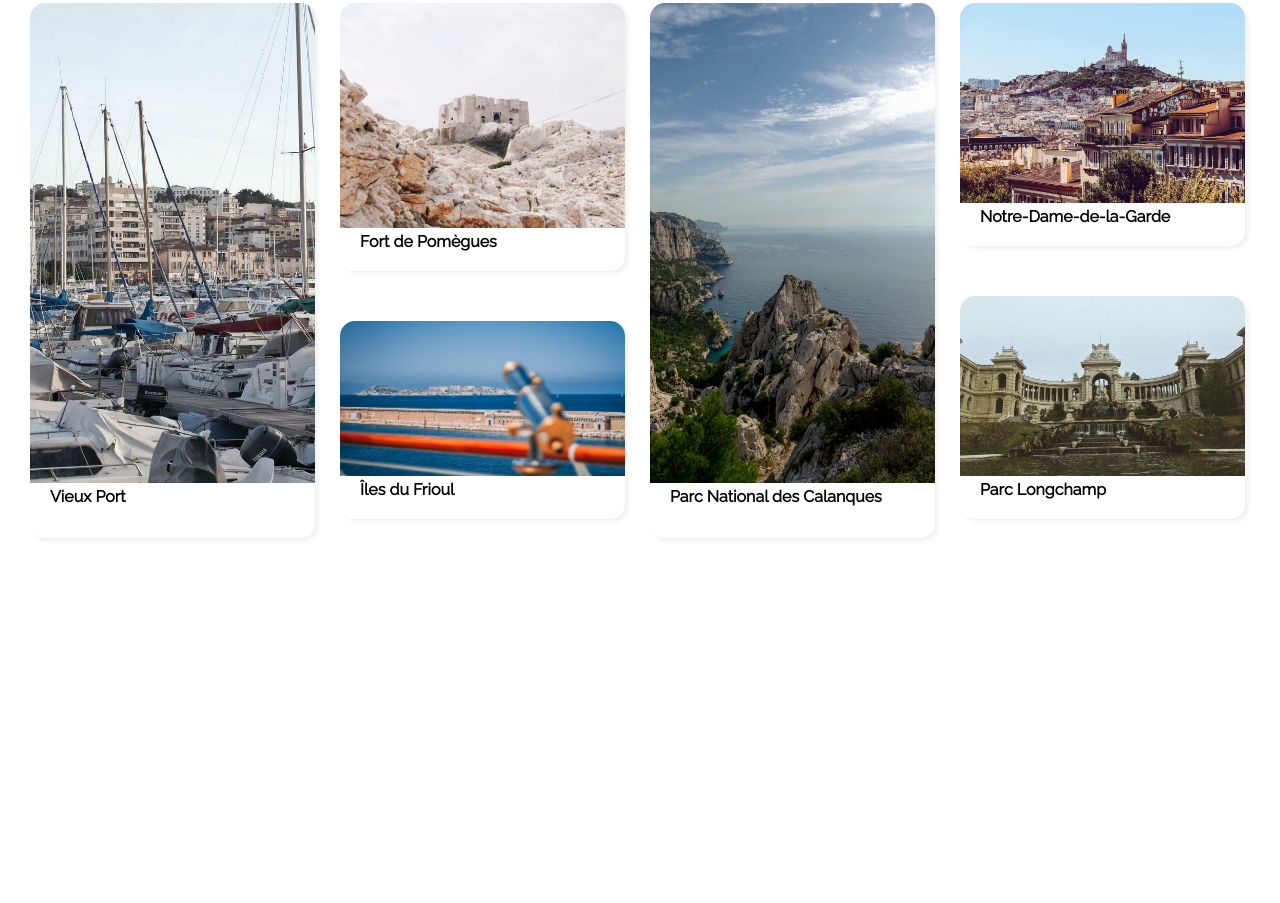
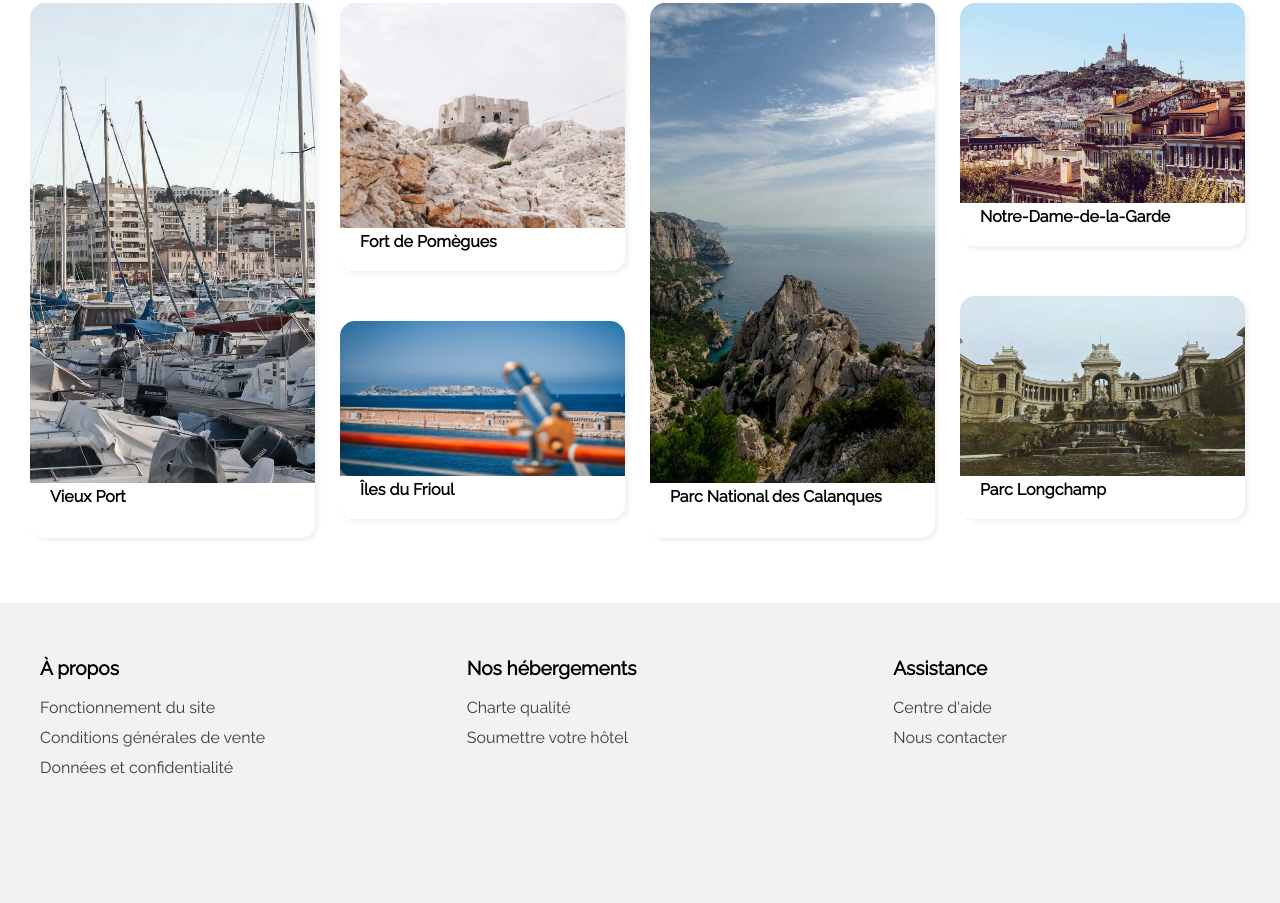
Before and after one commit to Noraj117/Booki, a plain HTML site: page index.html in a window 1280 px wide. Shown: the part 1147-2050 px from the top of the page. Before the commit the page ends 1750 px from the top, so only its background shows below. Drawn offline with Linux system fonts and the light colour scheme; files whose address does not match are found by name.

Commit message:
création du footer

```diff
--- /dev/null
+++ b/CSS/footer.css
@@ -0,0 +1,30 @@
+/* Mise en forme du footer */
+
+.bloc-footer
+{
+    width: 100%;
+    background: #F2F2F2;
+    height: 300px;
+    display: flex;
+    padding-top: 40px;
+    margin-left: 0;
+}
+
+.section-footer
+{
+    flex: 1;
+    margin-left: 40px;
+}
+
+footer h4
+{
+    font-weight: 900;
+    font-size: 119%;
+    line-height: 50px;
+}
+
+footer a
+{
+    color: rgb(59, 59, 59);
+    line-height: 30px;
+}
--- a/CSS/navigation.css
+++ b/CSS/navigation.css
@@ -1,4 +1,4 @@
-/* Mise en forme du Header */
+/* Mise en forme du header */
 
 header img
 {
--- a/index.html
+++ b/index.html
@@ -12,6 +12,7 @@
     <link rel="stylesheet" href="CSS/infos.css">
     <link rel="stylesheet" href="CSS/accommodations.css">
     <link rel="stylesheet" href="CSS/activity.css">
+    <link rel="stylesheet" href="CSS/footer.css">
     <script src="https://kit.fontawesome.com/0b6d538c32.js" crossorigin="anonymous"></script>
     <title>Booki</title>
     <link rel="shortcut icon" href="images/logo/Booki.png">
@@ -291,5 +292,34 @@
             </div>
         </section>
 
+        <!-- Bas de page -->
+
+        <footer>
+            <div class="bloc-footer">
+                <div class="section-footer">
+                    <h4>À propos</h4>
+                    <ul>
+                        <li><a href="#">Fonctionnement du site</a></li>
+                        <li><a href="#">Conditions générales de vente</a></li>
+                        <li><a href="#">Données et confidentialité</a></li>
+                    </ul>
+                </div>
+                <div class="section-footer">
+                    <h4>Nos hébergements</h4>
+                    <ul>
+                        <li><a href="#">Charte qualité</a></li>
+                        <li><a href="#">Soumettre votre hôtel</a></li>
+                    </ul>
+                </div>
+                <div class="section-footer">
+                    <h4>Assistance</h4>
+                    <ul>
+                        <li><a href="#">Centre d'aide</a></li>
+                        <li><a href="#">Nous contacter</a></li>
+                    </ul>
+                </div>
+            </div>
+        </footer>
+
 </body>
 </html>
```
